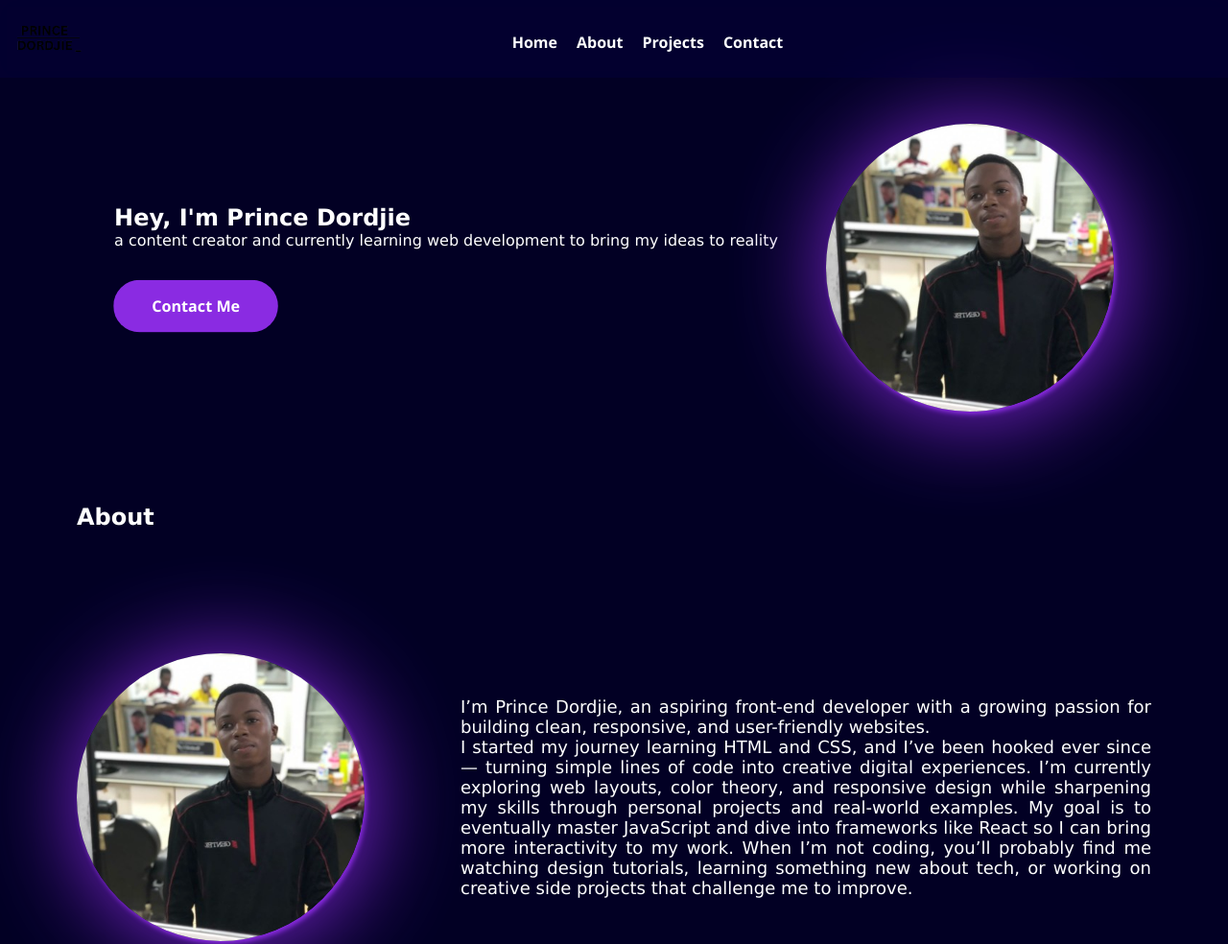
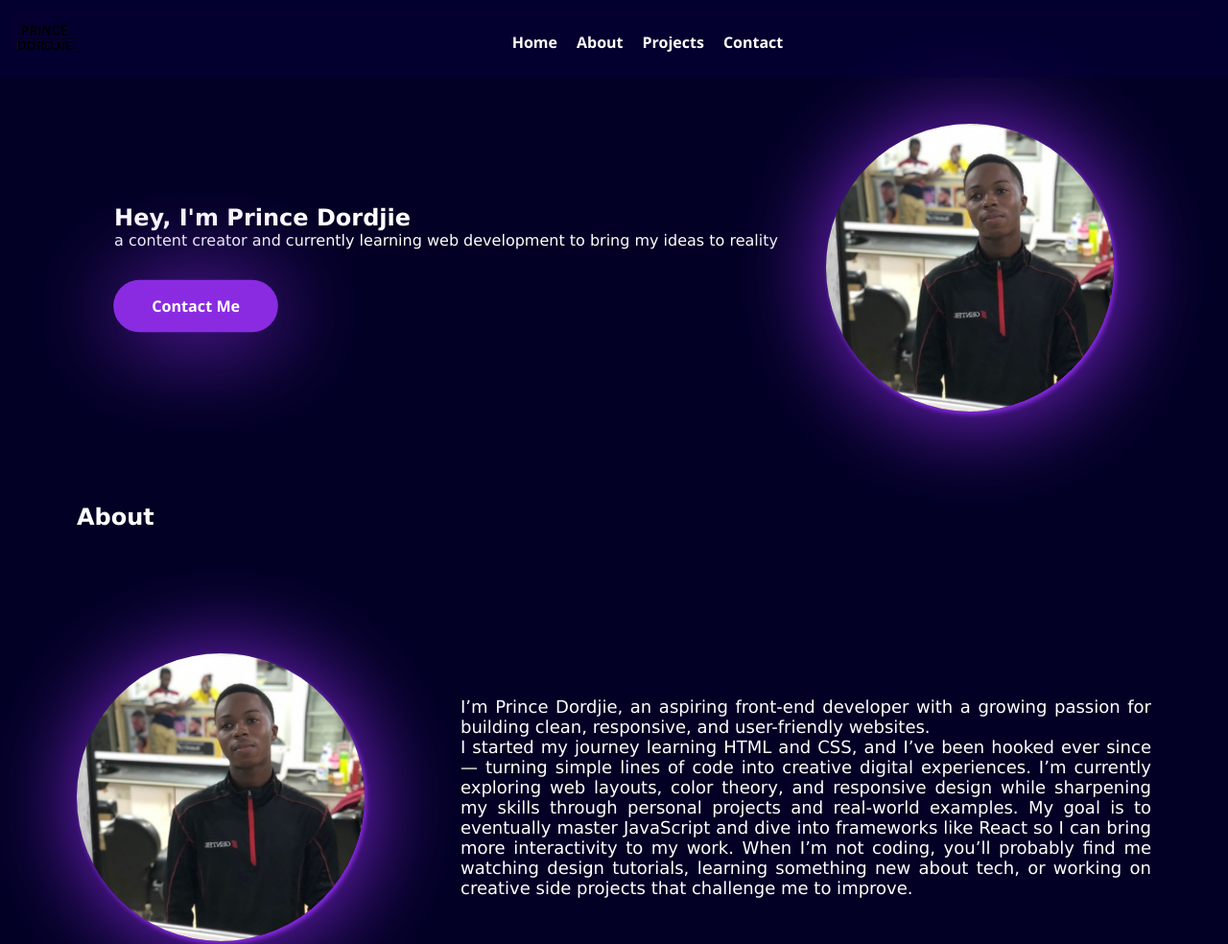
Before and after one commit to PRINCEDORDJ/PERSONAL-PROJECT, a plain HTML site: page index.html in a window 1280 px wide. Shown: the top 984 px of the page at 96% size. Drawn offline with Linux system fonts and the light colour scheme.

Commit message:
feat: added box shadow to the contact me button

```diff
--- a/style.css
+++ b/style.css
@@ -102,6 +102,7 @@ a{
     padding: 1rem;
     border-radius: 50px;
     animation: scaleIn 1.3s infinite ease-in-out;
+    box-shadow: 3px 5px 100px blueviolet;
 }
 
 @keyframes scaleIn {
@@ -110,6 +111,7 @@ a{
     }
     to{
         transform: scale(1.05);
+
     }
 }
 
```
